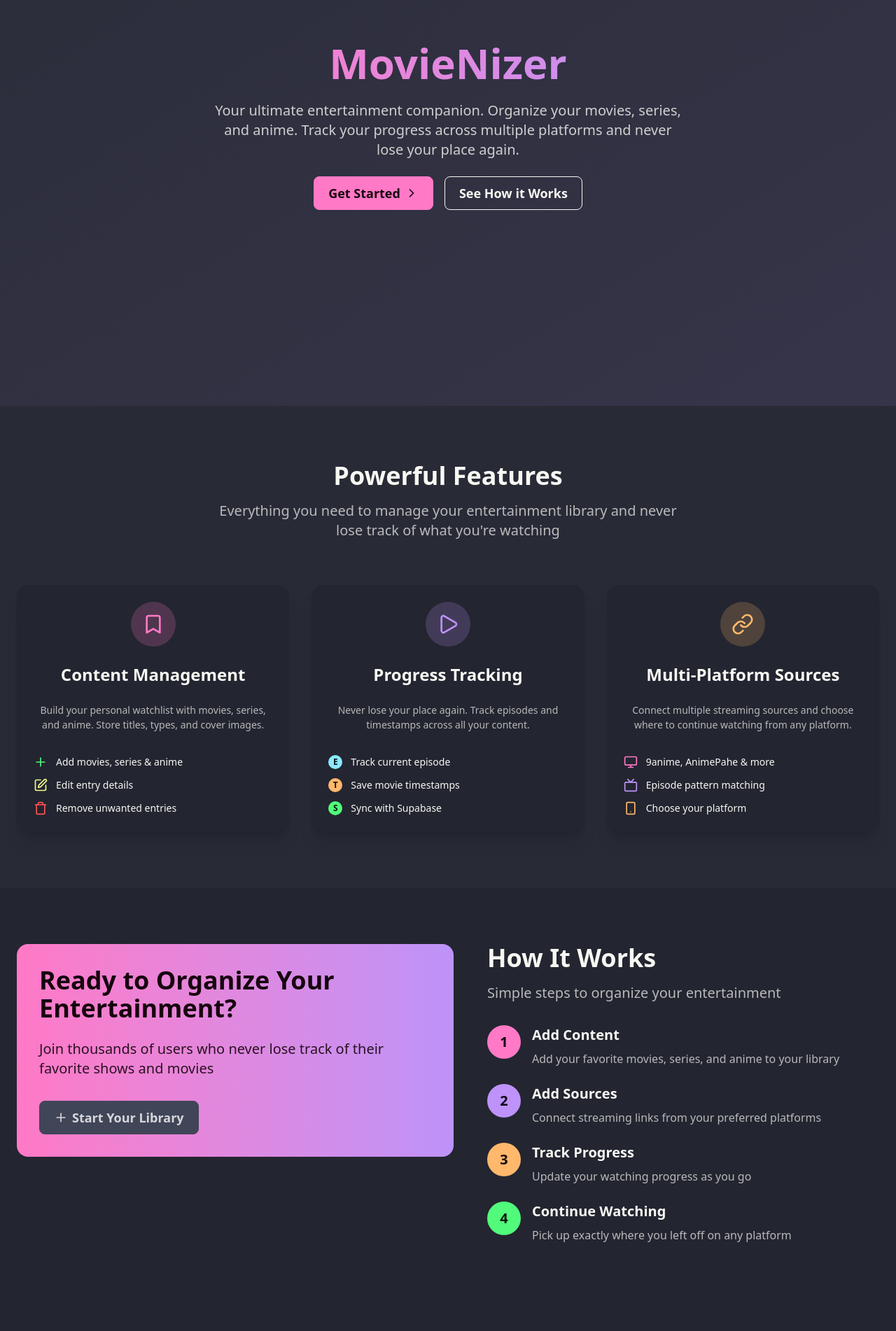
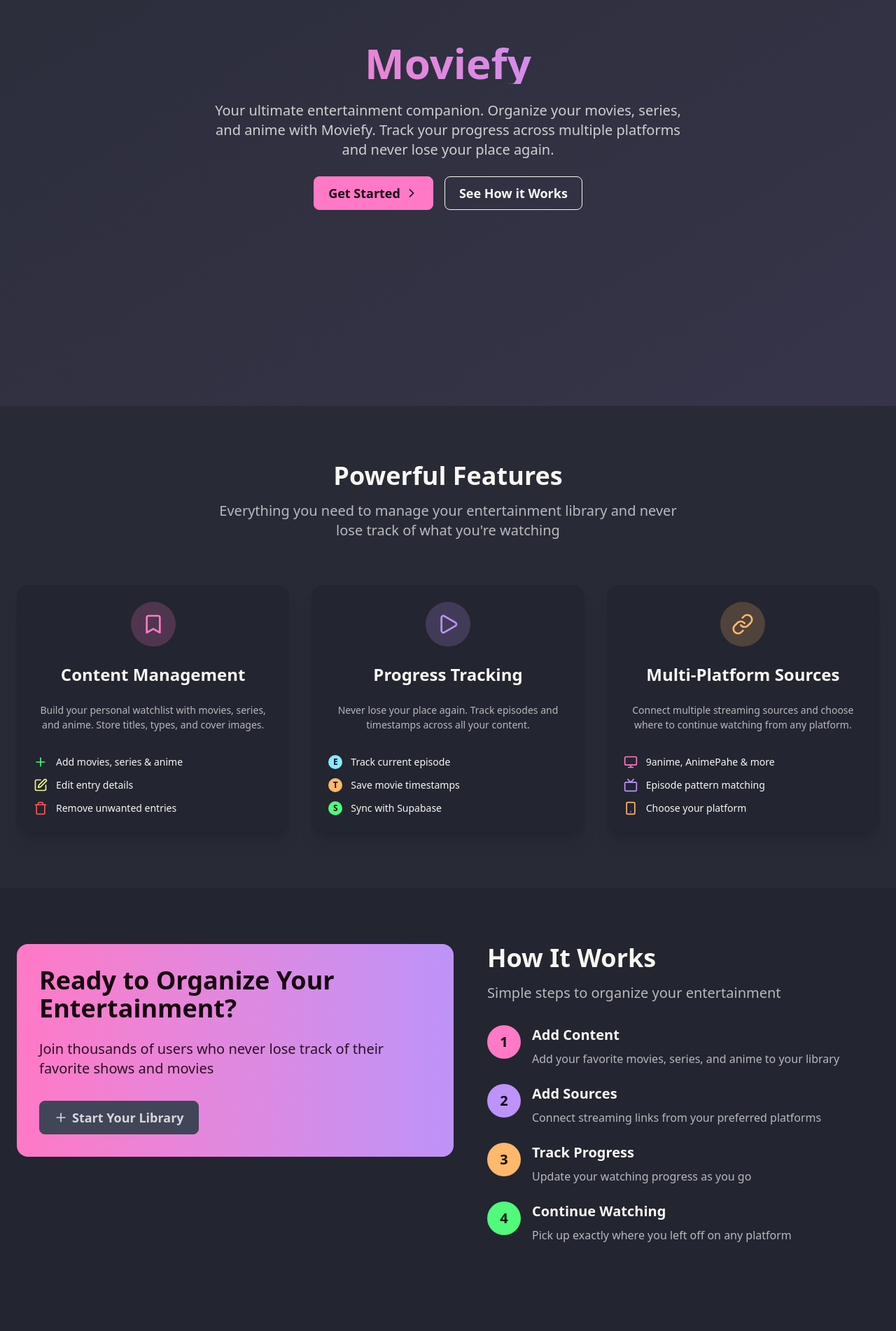
Before and after one commit to N-Dave-08/movienizer.io, a Next.js app: page / in a window 1280 px wide. Shown: the part 220-2122 px from the top of the page at 70% size. Built offline with nearby package versions, Linux system fonts and the light colour scheme; no server answers.

Commit message:
refactor: rename project from MovieNizer to Moviefy, updating all relevant metadata and UI components

```diff
--- a/package.json
+++ b/package.json
@@ -1,5 +1,5 @@
 {
-  "name": "playground",
+  "name": "moviefy",
   "version": "0.1.0",
   "private": true,
   "scripts": {
--- a/src/app/(web)/_components/footer.tsx
+++ b/src/app/(web)/_components/footer.tsx
@@ -2,12 +2,12 @@ export default function Footer() {
   return (
     <footer className="footer footer-center p-10 bg-base-200 text-base-content">
       <div>
-        <div className="font-bold text-2xl">MovieNizer</div>
+        <div className="font-bold text-2xl">Moviefy</div>
         <p className="text-base-content/70">
           Your ultimate entertainment organizer
         </p>
         <p className="text-base-content/60">
-          © 2025 MovieNizer. All rights reserved.
+          © 2025 Moviefy. All rights reserved.
         </p>
         <p className="text-base-content/50 text-sm">
           Proudly developed by Ian Dave Cruz
--- a/src/app/(web)/_components/hero-section.tsx
+++ b/src/app/(web)/_components/hero-section.tsx
@@ -24,7 +24,7 @@ export default function HeroSection() {
       <div className="hero-content text-center">
         <div className="max-w-4xl">
           <h1 className="text-6xl font-bold bg-gradient-to-r from-primary to-secondary bg-clip-text text-transparent">
-            MovieNizer
+            Moviefy
           </h1>
 
           {loading ? (
@@ -53,8 +53,8 @@ export default function HeroSection() {
             <>
               <p className="text-xl py-6 text-base-content/80 max-w-2xl mx-auto">
                 Your ultimate entertainment companion. Organize your movies,
-                series, and anime. Track your progress across multiple platforms
-                and never lose your place again.
+                series, and anime with Moviefy. Track your progress across
+                multiple platforms and never lose your place again.
               </p>
               <div className="flex gap-4 justify-center flex-wrap">
                 <Link href="/signup" className="btn btn-primary btn-lg">
--- a/src/app/(web)/page.tsx
+++ b/src/app/(web)/page.tsx
@@ -3,18 +3,18 @@ import dynamic from "next/dynamic";
 import { StructuredData } from "@/components/seo/structured-data";
 
 export const metadata: Metadata = {
-  title: "MovieNizer - Organize Your Entertainment Collection",
+  title: "Moviefy - Organize Your Entertainment Collection",
   description:
     "The ultimate movie, TV series, and anime organizer. Track your progress across platforms, discover new content, and never lose your place again. Start organizing your entertainment today!",
   openGraph: {
-    title: "MovieNizer - Organize Your Entertainment Collection",
+    title: "Moviefy - Organize Your Entertainment Collection",
     description:
       "The ultimate movie, TV series, and anime organizer. Track your progress across platforms, discover new content, and never lose your place again.",
     type: "website",
     url: "https://movienizer-io.vercel.app",
   },
   twitter: {
-    title: "MovieNizer - Organize Your Entertainment Collection",
+    title: "Moviefy - Organize Your Entertainment Collection",
     description:
       "The ultimate movie, TV series, and anime organizer. Track your progress across platforms, discover new content, and never lose your place again.",
   },
--- a/src/app/layout.tsx
+++ b/src/app/layout.tsx
@@ -12,8 +12,8 @@ const inter = Inter({
 export const metadata: Metadata = {
   metadataBase: new URL("https://movienizer-io.vercel.app"),
   title: {
-    default: "MovieNizer - Your Ultimate Entertainment Organizer",
-    template: "%s | MovieNizer",
+    default: "Moviefy - Your Ultimate Entertainment Organizer",
+    template: "%s | Moviefy",
   },
   description:
     "Organize your movies, series, and anime. Track progress across multiple platforms and never lose your place again. Discover new content and manage your watchlist effortlessly.",
@@ -28,9 +28,9 @@ export const metadata: Metadata = {
     "movie collection",
     "tv show organizer",
   ],
-  authors: [{ name: "MovieNizer Team" }],
-  creator: "MovieNizer",
-  publisher: "MovieNizer",
+  authors: [{ name: "Moviefy Team" }],
+  creator: "Moviefy",
+  publisher: "Moviefy",
   robots: {
     index: true,
     follow: true,
@@ -46,22 +46,22 @@ export const metadata: Metadata = {
     type: "website",
     locale: "en_US",
     url: "https://movienizer-io.vercel.app",
-    title: "MovieNizer - Your Ultimate Entertainment Organizer",
+    title: "Moviefy - Your Ultimate Entertainment Organizer",
     description:
       "Organize your movies, series, and anime. Track progress across multiple platforms and never lose your place again.",
-    siteName: "MovieNizer",
+    siteName: "Moviefy",
     images: [
       {
         url: "/og-image.png",
         width: 1200,
         height: 630,
-        alt: "MovieNizer - Entertainment Organizer",
+        alt: "Moviefy - Entertainment Organizer",
       },
     ],
   },
   twitter: {
     card: "summary_large_image",
-    title: "MovieNizer - Your Ultimate Entertainment Organizer",
+    title: "Moviefy - Your Ultimate Entertainment Organizer",
     description:
       "Organize your movies, series, and anime. Track progress across multiple platforms.",
     images: ["/og-image.png"],
--- a/src/components/seo/structured-data.tsx
+++ b/src/components/seo/structured-data.tsx
@@ -7,7 +7,7 @@ export function StructuredData({ type }: StructuredDataProps) {
     "@type": "WebSite",
     "@id": "https://movienizer-io.vercel.app/#website",
     url: "https://movienizer-io.vercel.app",
-    name: "MovieNizer",
+    name: "Moviefy",
     description:
       "Organize your movies, series, and anime. Track progress across multiple platforms and never lose your place again.",
     inLanguage: "en-US",
@@ -16,7 +16,7 @@ export function StructuredData({ type }: StructuredDataProps) {
   const organizationData = {
     "@type": "Organization",
     "@id": "https://movienizer-io.vercel.app/#organization",
-    name: "MovieNizer",
+    name: "Moviefy",
     url: "https://movienizer-io.vercel.app",
     description:
       "The ultimate entertainment organizer for movies, TV series, and anime",
```
Also changed, not shown: public/manifest.json.
